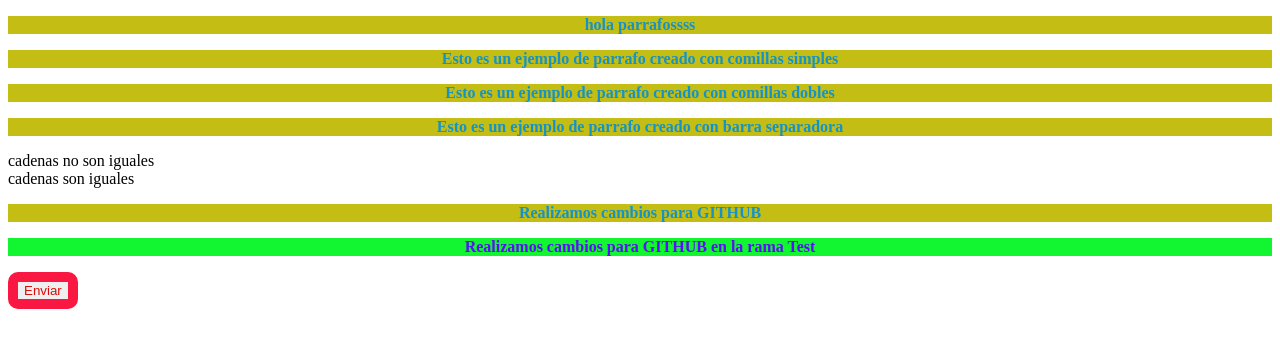
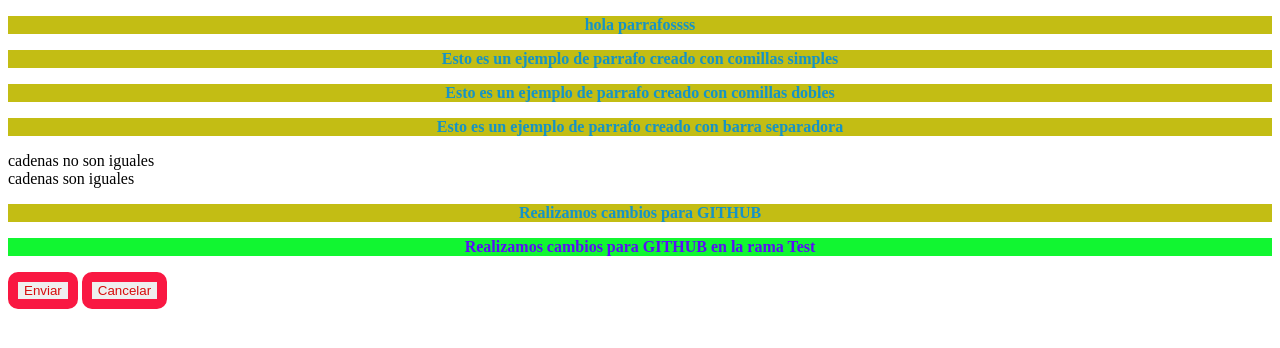
Before and after one commit to comunidadhama/ProyectoInicialPHP, a PHP site: page /strings.php in a window 1280 px wide. Shown: the top 348 px of the page. Run offline with PHP 8.4, Linux system fonts and the light colour scheme.

Commit message:
Agrgamos boton cancelar

```diff
--- a/strings.php
+++ b/strings.php
@@ -61,5 +61,6 @@ echo "<p class='resaltarRamaTest'> Realizamos cambios para GITHUB en la rama Tes
 ?>
 
 <input class="btnEnviar" type="submit" name="btnEnviando" value="Enviar" id="btnEnviando">
+<input class="btnEnviar" type="submit" name="btnCancelar" value="Cancelar" id="btnCancelar">
 </body>
 </html>
```
